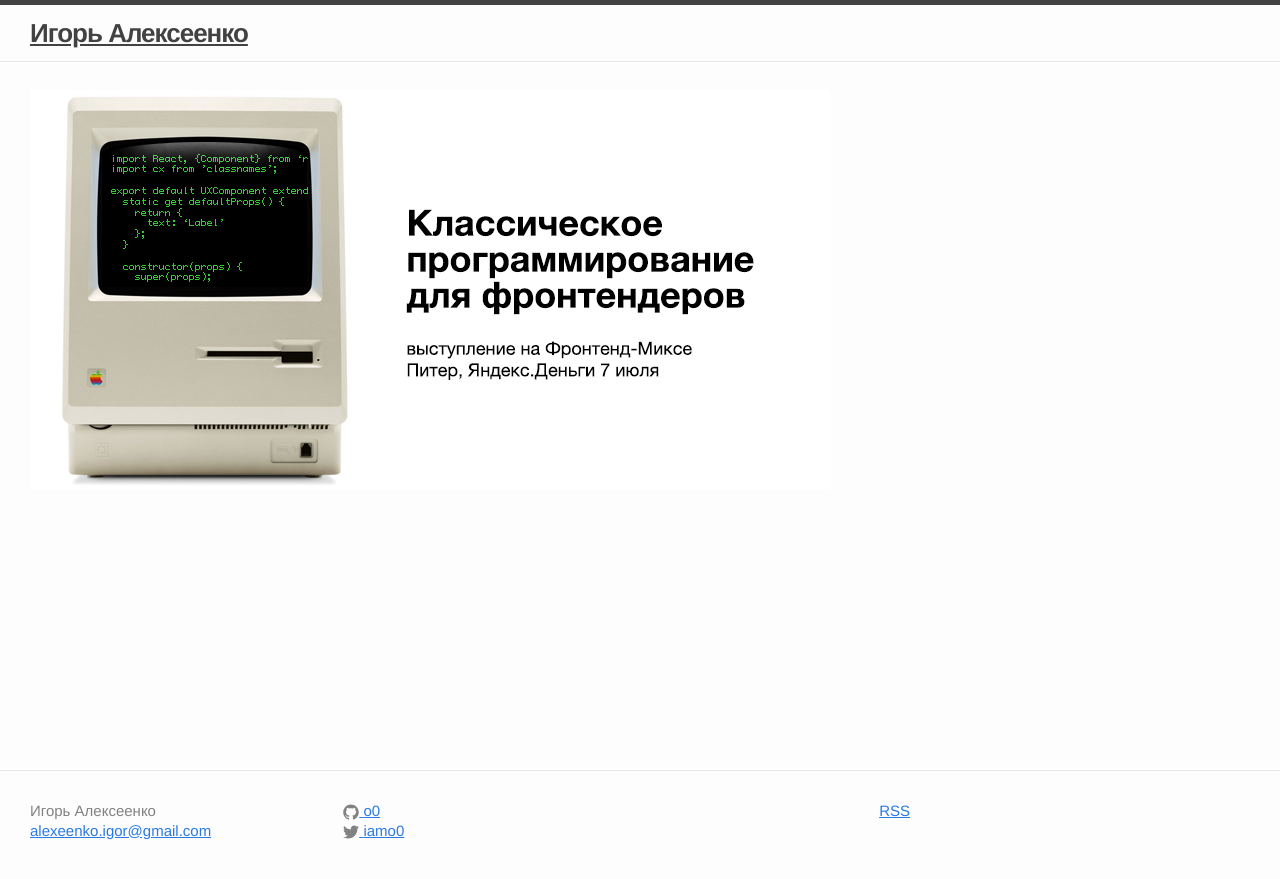
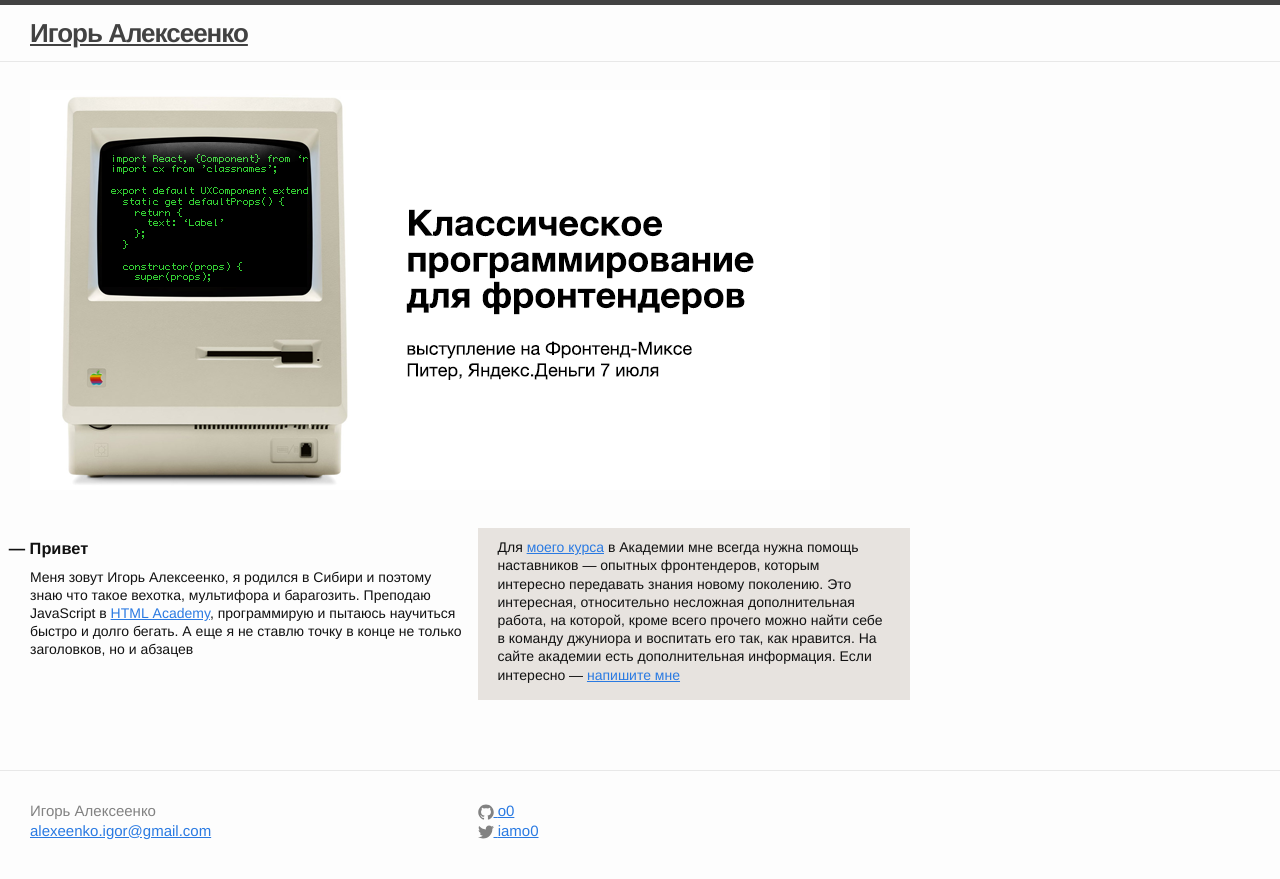
Before and after one commit to o0/o0.github.io, a Jekyll site: the page built from index.html, in a window 1280 px wide. Shown: the top 879 px of the page. Built offline with Jekyll 4.4.1, drawn with Linux system fonts in a browser that asks for light colours.

Commit message:
Change index layout. Add Google Analytics

```diff
--- a/_includes/footer.html
+++ b/_includes/footer.html
@@ -2,15 +2,15 @@
 
   <div class="wrapper">
 
-    <div class="footer-col-wrapper">
-      <div class="footer-col  footer-col-1">
+    <div class="col-wrapper">
+      <div class="col col-1">
         <ul class="contact-list">
           <li>{{ site.title }}</li>
           <li><a href="mailto:{{ site.email }}">{{ site.email }}</a></li>
         </ul>
       </div>
 
-      <div class="footer-col  footer-col-2">
+      <div class="col col-2">
         <ul class="social-media-list">
           {% if site.github_username %}
           <li>
@@ -42,10 +42,6 @@
           {% endif %}
         </ul>
       </div>
-
-      <div class="footer-col  footer-col-3">
-        <p class="rss-subscribe"><a href="{{ "/feed.xml" | prepend: site.baseurl }}">RSS</a></p>
-      </div>
     </div>
 
   </div>
--- a/_layouts/default.html
+++ b/_layouts/default.html
@@ -11,5 +11,7 @@
   {% include footer.html %}
 </div>
 
+<script src="/assets/javascripts/ga.js"></script>
+
 </body>
 </html>
--- a/_sass/_layout.scss
+++ b/_sass/_layout.scss
@@ -96,6 +96,8 @@
 .site-footer {
   bottom: 0;
   border-top: 1px solid $grey-color-light;
+  color: $grey-color;
+  font-size: 15px;
   padding: $spacing-unit 0;
   position: absolute;
   width: 100%;
@@ -112,50 +114,37 @@
   margin-left: 0;
 }
 
-.footer-col-wrapper {
-  font-size: 15px;
-  color: $grey-color;
+.col-wrapper {
   margin-left: -$spacing-unit / 2;
   @extend %clearfix;
 }
 
-.footer-col {
+.col {
   float: left;
   margin-bottom: $spacing-unit / 2;
   padding-left: $spacing-unit / 2;
 }
 
-.footer-col-1 {
-  width: -webkit-calc(35% - (#{$spacing-unit} / 2));
-  width:         calc(35% - (#{$spacing-unit} / 2));
+.col-1 {
+  width: -webkit-calc(50% - (#{$spacing-unit} / 2));
+  width:         calc(50% - (#{$spacing-unit} / 2));
 }
 
-.footer-col-2 {
-  width: -webkit-calc(20% - (#{$spacing-unit} / 2));
-  width:         calc(20% - (#{$spacing-unit} / 2));
-}
-
-.footer-col-3 {
-  text-align: right;
-  width: -webkit-calc(45% - (#{$spacing-unit} / 2));
-  width:         calc(45% - (#{$spacing-unit} / 2));
+.col-2 {
+  width: -webkit-calc(50% - (#{$spacing-unit} / 2));
+  width:         calc(50% - (#{$spacing-unit} / 2));
 }
 
 @include media-query($on-laptop) {
-  .footer-col-1,
-  .footer-col-2 {
+  .col-1,
+  .col-2 {
     width: -webkit-calc(50% - (#{$spacing-unit} / 2));
     width:         calc(50% - (#{$spacing-unit} / 2));
-  }
-
-  .footer-col-3 {
-    width: -webkit-calc(100% - (#{$spacing-unit} / 2));
-    width:         calc(100% - (#{$spacing-unit} / 2));
   }
 }
 
 @include media-query($on-palm) {
-  .footer-col {
+  .col {
     float: none;
     width: -webkit-calc(100% - (#{$spacing-unit} / 2));
     width:         calc(100% - (#{$spacing-unit} / 2));
--- /dev/null
+++ b/assets/javascripts/ga.js
@@ -0,0 +1,9 @@
+if (!/localhost/.test(location.hostname)) {
+  (function(i,s,o,g,r,a,m){i['GoogleAnalyticsObject']=r;i[r]=i[r]||function(){
+  (i[r].q=i[r].q||[]).push(arguments)},i[r].l=1*new Date();a=s.createElement(o),
+  m=s.getElementsByTagName(o)[0];a.async=1;a.src=g;m.parentNode.insertBefore(a,m)
+  })(window,document,'script','https://www.google-analytics.com/analytics.js','ga');
+
+  ga('create', 'UA-80536913-1', 'auto');
+  ga('send', 'pageview');
+}
--- a/index.html
+++ b/index.html
@@ -13,3 +13,18 @@
     </li>
   {% endfor %}
 </ul>
+
+<br>
+
+<div class="col-wrapper">
+  <article class="col col-1">
+    <h3 style="margin-left: -1.3em; margin-bottom: 0.5em">— Привет</h3>
+    <p>Меня зовут Игорь Алексеенко, я&nbsp;родился в&nbsp;Сибири и&nbsp;поэтому знаю что такое вехотка, мультифора и барагозить. Преподаю JavaScript в&nbsp;<a href="https://htmlacademy.ru" target="_blank" rel="nofollow">HTML&nbsp;Academy</a>, программирую и пытаюсь научиться быстро и&nbsp;долго бегать. А еще я не ставлю точку в конце не только заголовков, но и абзацев
+  </article>
+
+  <article class="col col-2">
+    <div style="background: rgb(231, 227, 223); padding: 10px 20px 1px; margin-top: -10px;">
+      <p>Для <a href="https://htmlacademy.ru/intensive/javascript" target="_blank" rel="nofollow">моего курса</a> в Академии мне всегда нужна помощь наставников — опытных фронтендеров, которым интересно передавать знания новому поколению. Это интересная, относительно несложная дополнительная работа, на которой, кроме всего прочего можно найти себе в команду джуниора и воспитать его так, как нравится. На сайте академии есть дополнительная информация. Если интересно — <a href="mailto:igor.alexeenko@htmlacademy.ru?cc=tutors@htmlacademy.ru&subject=Наставничество на интенсиве по JS (o0.github.o0)">напишите мне</a>
+    </div>
+  </article>
+</div>
```
Also changed, not shown: 1 other file.
